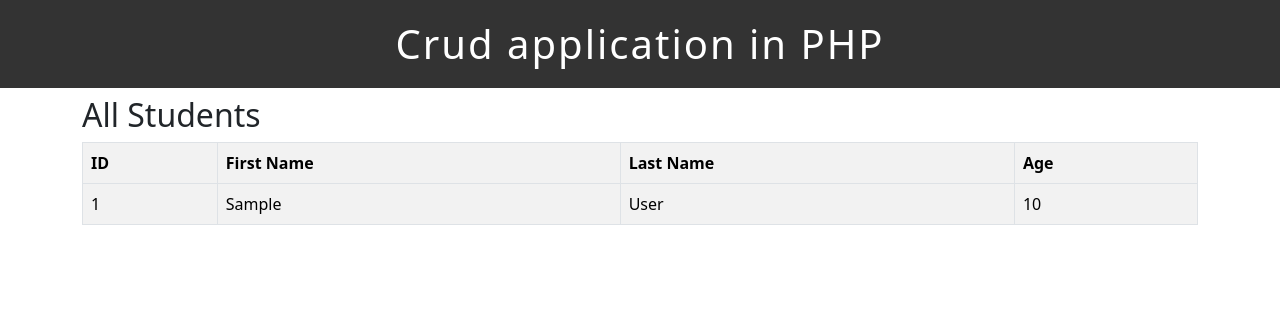
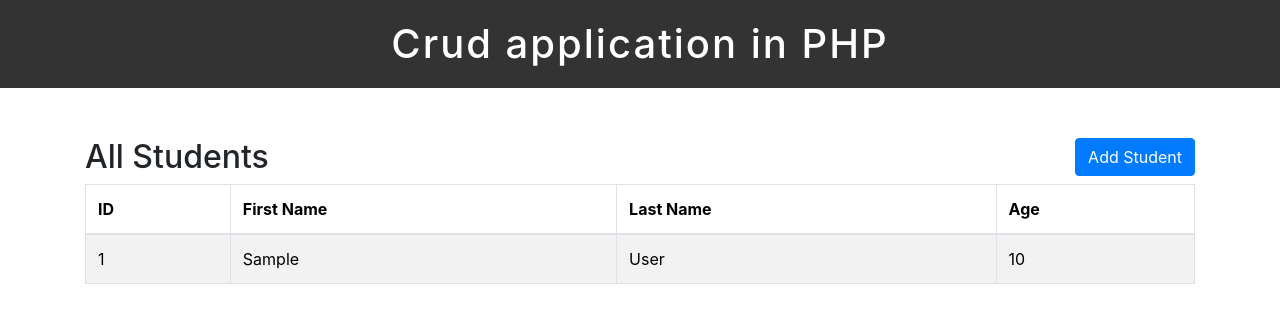
Before and after one commit to teonateona12/crud_app_php, a PHP site: page / in a window 1280 px wide. Shown: the top 323 px of the page. Run offline with PHP 8.4, Linux system fonts and the light colour scheme; tables that the repository leaves empty or names only in its code hold one stand-in row (values such as "Sample post").

Commit message:
style: add student modal

```diff
--- a/header.php
+++ b/header.php
@@ -6,6 +6,10 @@
     <title>Home Page</title>
     <link href="https://cdn.jsdelivr.net/npm/bootstrap@5.3.3/dist/css/bootstrap.min.css" rel="stylesheet" integrity="sha384-QWTKZyjpPEjISv5WaRU9OFeRpok6YctnYmDr5pNlyT2bRjXh0JMhjY6hW+ALEwIH" crossorigin="anonymous">
     <link rel="stylesheet" type="text/css" href="style.css">
+    <link href="https://stackpath.bootstrapcdn.com/bootstrap/4.5.2/css/bootstrap.min.css" rel="stylesheet">
+    <script src="https://code.jquery.com/jquery-3.5.1.min.js"></script>
+    <script src="https://cdn.jsdelivr.net/npm/@popperjs/core@2.9.2/dist/umd/popper.min.js"></script>
+    <script src="https://stackpath.bootstrapcdn.com/bootstrap/4.5.2/js/bootstrap.min.js"></script>
 </head>
 <body>
     <h1 class="" id="main_title">Crud application in PHP</h1>
--- a/index.php
+++ b/index.php
@@ -1,38 +1,72 @@
 <?php include('header.php'); ?>
 <?php include('dbcon.php'); ?>
 
+<div class="box1">
     <h2>All Students</h2>
+    <button class="btn btn-primary" data-toggle="modal" data-target="#exampleModal">Add Student</button>
+</div>
+
 <table class="table table-hover table-bordered table-striped">
-        <thread>
+    <thead>
         <tr>
             <th>ID</th>
             <th>First Name</th>
             <th>Last Name</th>
             <th>Age</th>
         </tr>
-        </thread>
+    </thead>
     <tbody>
         <?php
-                $query = "select * from `students`";
+            $query = "SELECT * FROM `students`";
             $result = mysqli_query($connection, $query);
-                if(!$result){
-                    die("query Failed".mysqli_error());
-                }
-                else{
-                    while($row = mysqli_fetch_assoc($result)){
+            if (!$result) {
+                die("Query Failed: " . mysqli_error($connection));
+            } else {
+                while ($row = mysqli_fetch_assoc($result)) {
                     ?>
                     <tr>
                         <td><?php echo $row["id"]; ?></td>
                         <td><?php echo $row["first_name"]; ?></td>
                         <td><?php echo $row["last_name"]; ?></td>
                         <td><?php echo $row["age"]; ?></td>
-
                     </tr>
                     <?php
                 }
             }
-
         ?>
     </tbody>
 </table>
+<form >
+<div class="modal fade" id="exampleModal" tabindex="-1" role="dialog" aria-labelledby="exampleModalLabel" aria-hidden="true">
+  <div class="modal-dialog" role="document">
+    <div class="modal-content">
+      <div class="modal-header">
+        <h5 class="modal-title" id="exampleModalLabel">Add Student</h5>
+        <button type="button" class="close" data-dismiss="modal" aria-label="Close">
+          <span aria-hidden="true">&times;</span>
+        </button>
+      </div>
+      <div class="modal-body">
+          <div class="form-group">
+            <label for="f_name">First Name</label>
+            <input type="text" class="form-control" name="f_name">
+          </div>
+          <div class="form-group">
+            <label for="l_name">Last Name</label>
+            <input type="text" class="form-control" name="l_name">
+          </div>
+          <div class="form-group">
+            <label for="age">Age</label>
+            <input type="text" class="form-control" name="age">
+          </div>
+      </div>
+      <div class="modal-footer">
+      <button type="submit" class="btn btn-success">Add</button>
+        <button type="button" class="btn btn-secondary" data-dismiss="modal">Close</button>
+      </div>
+    </div>
+  </div>
+</div>
+</form>
+
 <?php include('footer.php'); ?>
--- a/style.css
+++ b/style.css
@@ -6,3 +6,13 @@
   letter-spacing: 2px;
   font-weight: 500;
 }
+.box1 h2 {
+  float: left;
+}
+.box1 button {
+  float: right;
+}
+
+.container {
+  margin-top: 50px;
+}
```
Lines whose indentation alone changed are shown as unchanged.
